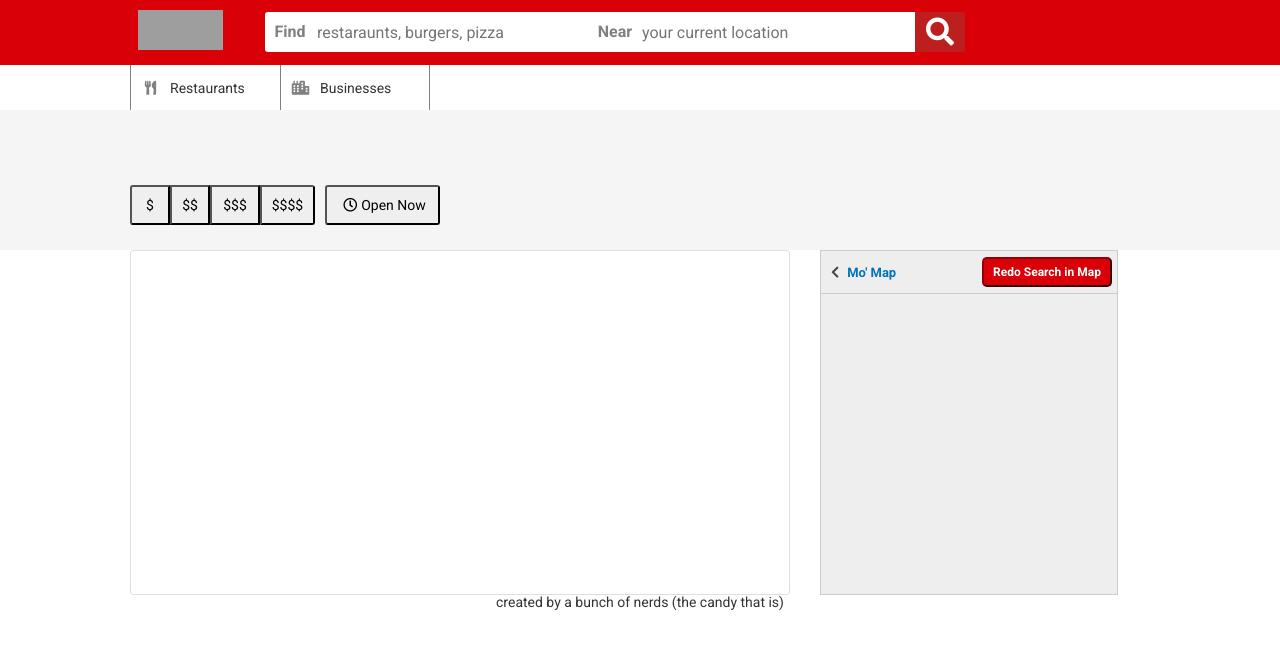
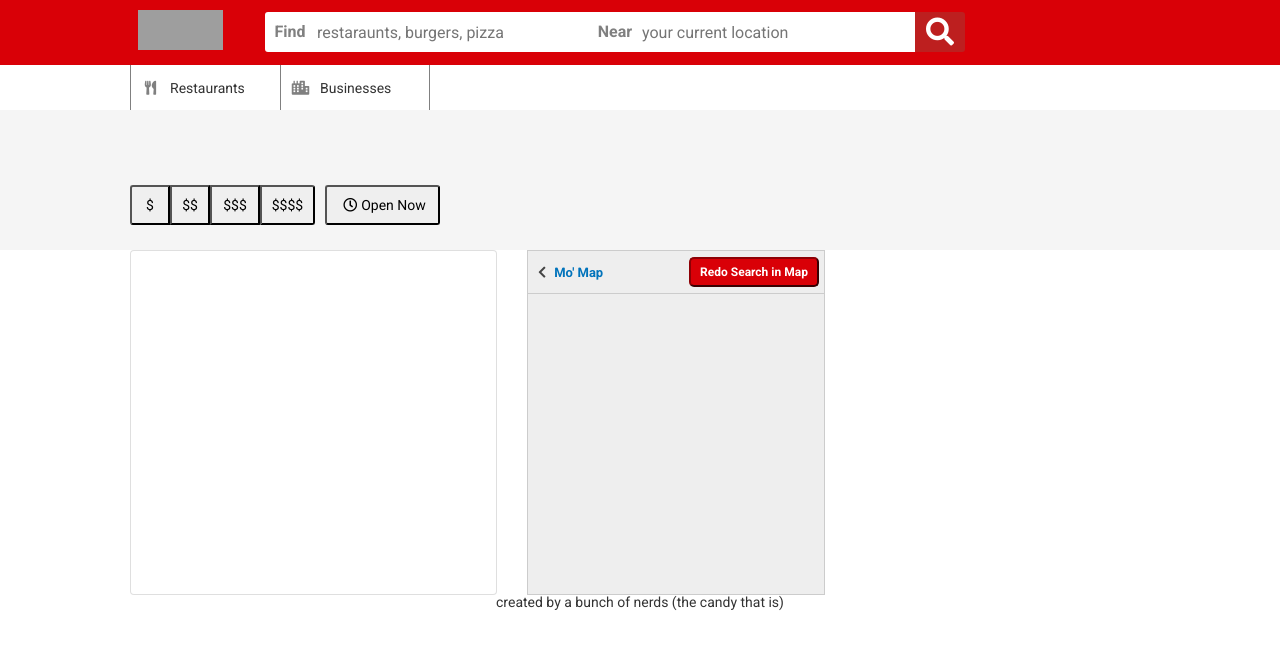
Before and after one commit to reduncan/yelpclone, a website: page public/results.html in a window 1280 px wide. Drawn offline with nearby package versions, Linux system fonts and the light colour scheme; some packages are replaced by stand-ins of ours; grey boxes are pictures that could not be loaded.

Commit message:
makes map on results page responsive

```diff
--- a/public/css/results.css
+++ b/public/css/results.css
@@ -185,7 +185,7 @@ footer {
     margin: auto;
     display: grid;
     grid-template-rows: 1fr;
-    grid-template-columns: 660px auto;
+    grid-template-columns: auto auto;
     grid-gap: 30px;
 }
 
```
